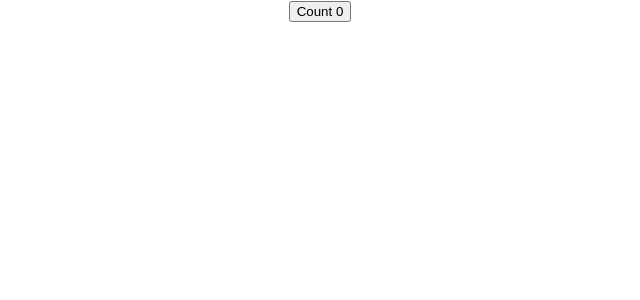
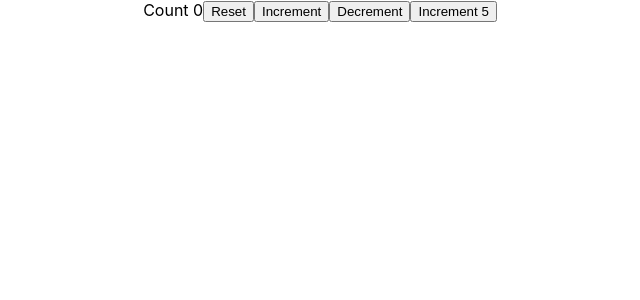
Before and after one commit to jyotir1994/react_hooks, a React (Create React App) app: page / in a window 1280 px wide. Shown: the top 300 px of the page, without its empty margins (320-960 px from the left). Built offline with nearby package versions, Linux system fonts and the light colour scheme.

Commit message:
useState with previousState

```diff
--- a/src/App.js
+++ b/src/App.js
@@ -1,13 +1,11 @@
 import React from 'react';
 import './App.css';
-import ClassCounter from './components/ClassCounter';
-import HooksCounter from './components/HooksCounter';
+import HookCounterTwo from './components/HookCounterTwo';
 
 function App() {
   return (
     <div className="App">
-      {/* <ClassCounter /> */}
-      <HooksCounter />
+      <HookCounterTwo />
     </div>
   );
 }
--- /dev/null
+++ b/src/components/HookCounterTwo.js
@@ -0,0 +1,22 @@
+import React, { useState } from 'react'
+
+function HookCounterTwo() {
+    const initialCount = 0
+    const [count, setCount] = useState(initialCount)
+    const incrementFive = () => {
+        for (let i = 0; i < 5; i++) {
+            setCount(prevCount => (prevCount + 1))
+        }
+    }
+    return (
+        <div>
+            Count {count}
+            <button onClick={() => setCount(initialCount)}>Reset</button>
+            <button onClick={() => setCount(prevCount => prevCount + 1)}>Increment</button>
+            <button onClick={() => setCount(prevCount => prevCount - 1)}>Decrement</button>
+            <button onClick={incrementFive}>Increment 5</button>
+        </div>
+    )
+}
+
+export default HookCounterTwo
```
